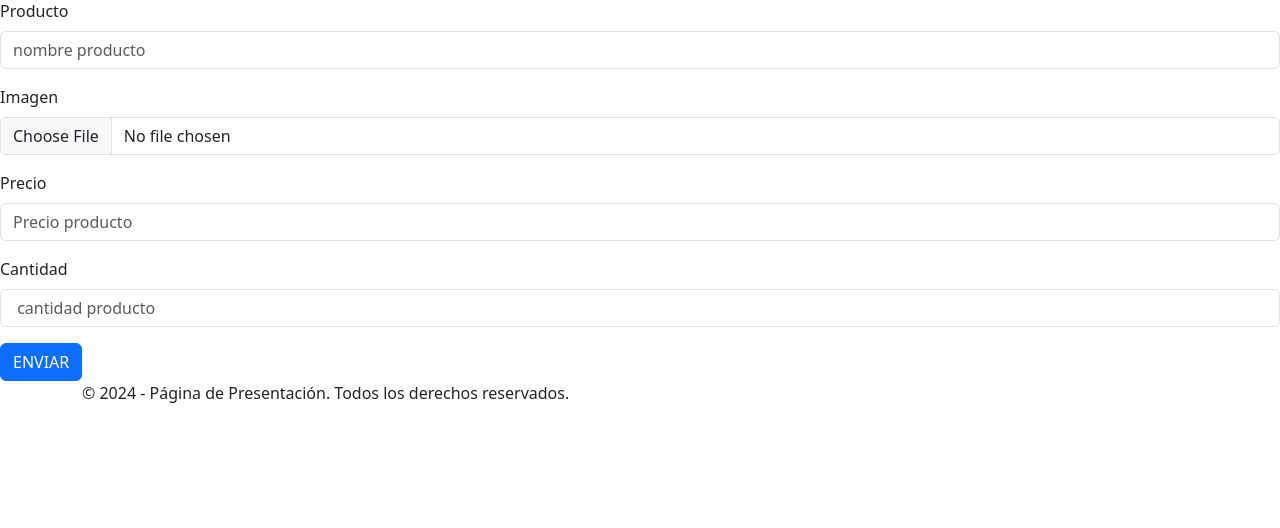
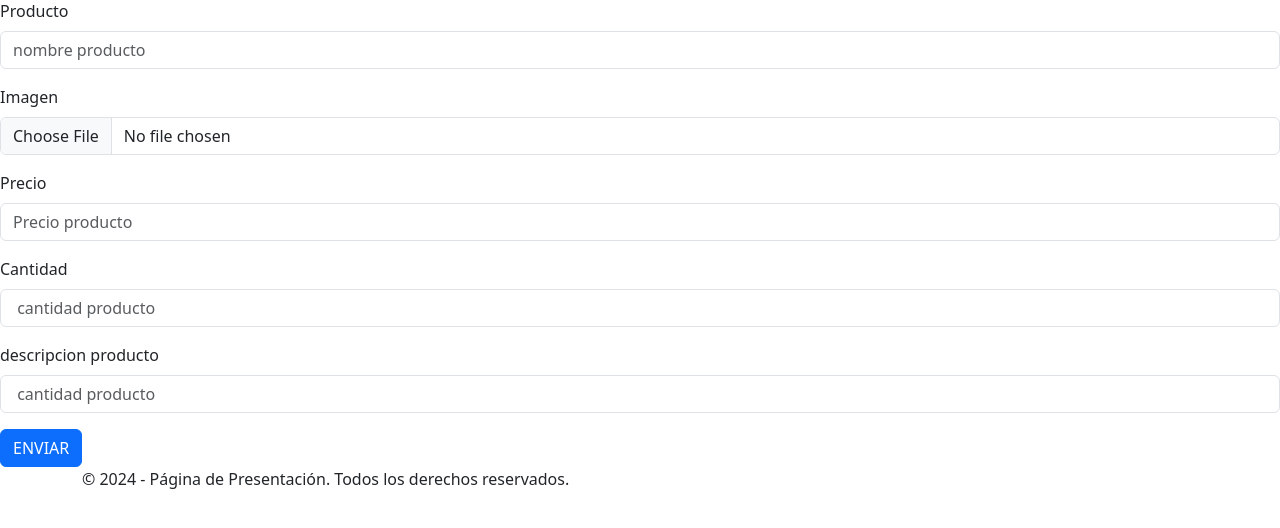
Before and after one commit to williRR/pagina-CRUD, a Flask app: page /agregar_producto in a window 1280 px wide. Shown: the part 57-585 px from the top of the page. Run offline with Flask 3, Linux system fonts and the light colour scheme; some libraries are stand-ins or nearby versions.

Commit message:
agregando un espaico para descripcion del producto en el formulario y editar imagenes

```diff
--- a/app/app.py
+++ b/app/app.py
@@ -53,6 +53,7 @@ def agregar_p():
         imagen=request.files['imagen']
         precio=request.form['precio']
         cantidad=request.form['cantidad']
+        descripcion=request.form['descripcion']
 
         tiempo=datetime.now()
         horaActual=tiempo.strftime('%Y%H%M%S')
@@ -65,8 +66,8 @@ def agregar_p():
         # creamos la conexion
         cursor=mysql.connection.cursor()
         # damos los valores a insertar
-        sql=('INSERT INTO producto (nombre,imagen,precio,cantidad) VALUES ( %s,%s,%s,%s);' )
-        datos=(producto,nuevoNombre,precio,cantidad)  # Guarda el nombre de la imagen, no el objeto de archivo
+        sql=('INSERT INTO producto (nombre,imagen,precio,cantidad,descripcion) VALUES ( %s,%s,%s,%s,%s);' )
+        datos=(producto,nuevoNombre,precio,cantidad,descripcion)  # Guarda el nombre de la imagen, no el objeto de archivo
         cursor.execute('USE tienda')
         cursor.execute(sql,datos)
         # realizamos la insercion
@@ -90,6 +91,7 @@ def editar(codigo):
 
     return render_template('admin/editar.html',producto=datos[0])
 
+import os
 
 @app.route('/update/<codigo>',methods=['POST'])
 def update(codigo):
@@ -98,36 +100,44 @@ def update(codigo):
         imagen=request.files['imagen']
         precio=request.form['precio']
         cantidad=request.form['cantidad']
-
+        descripcion=request.form['descripcion']
         tiempo=datetime.now()
         horaActual=tiempo.strftime('%Y%H%M%S')
         nuevoNombre = None
+
+        cursor=mysql.connection.cursor()
+        cursor.execute('USE tienda')
+
+        # Obtén la imagen actual del producto
+        cursor.execute('SELECT imagen FROM producto WHERE codigo={0}'.format(codigo,))
+        imagen_actual = cursor.fetchone()[0]
 
         if imagen.filename != "":
             nuevoNombre=horaActual+"_"+imagen.filename
             imagen.save('app/static/img/'+nuevoNombre)
 
-        #conexion a la base de datos
-        cursor=mysql.connection.cursor()
+            # Si se ha subido una nueva imagen, borra la imagen anterior
+            if imagen_actual is not None and os.path.exists('app/static/img/'+imagen_actual):
+                os.unlink('app/static/img/'+imagen_actual)
+        else:
+            # Si no se ha subido ninguna imagen, usa la imagen actual
+            nuevoNombre = imagen_actual
 
-        cursor.execute('USE tienda')
         sql="""
             UPDATE producto
             set
             nombre=%s,
             imagen=%s,
             precio=%s,
-            cantidad=%s
+            cantidad=%s,
+            descripcion=%s
             WHERE codigo=%s
             """
-        datos=(producto,nuevoNombre,precio,cantidad, codigo)
+        datos=(producto,nuevoNombre,precio,cantidad,descripcion, codigo)
         cursor.execute(sql,datos)
         mysql.connection.commit()
-    flash('Producto actualizado correctamente')
-    return redirect(url_for('administar'))
-
-
-
+        flash('Producto actualizado correctamente')
+        return redirect(url_for('administar'))
 
 
 # ELIMINAR PRODUCTOS
--- /dev/null
+++ b/app/templates/admin/descripcionP.html
@@ -0,0 +1,5 @@
+{%include 'admin/cabecera.html'%}
+
+
+
+{%include 'admin/pie.html'%}
--- a/app/templates/admin/nuevo.html
+++ b/app/templates/admin/nuevo.html
@@ -80,6 +80,18 @@
             placeholder=" cantidad producto"
         />
     </div>
+ <!--  CANTIDAD-->
+ <div class="mb-3">
+    <label for="" class="form-label">descripcion producto </label>
+    <input
+        type="text"
+        class="form-control"
+        name="descripcion"
+        id="descripcion"
+        aria-describedby="helpId"
+        placeholder=" cantidad producto"
+    />
+</div>
 
     <button
         type="submit"
--- a/base de datos.txt
+++ b/base de datos.txt
@@ -4,9 +4,9 @@ CREATE TABLE `tienda`.`producto` (
   `imagen` VARCHAR(255) NOT NULL,
   `precio` DECIMAL(10,2) NOT NULL DEFAULT '0.01',
   `cantidad` INT NOT NULL,
+  `descripcion` VARCHAR(500) NOT NULL,
 
   PRIMARY KEY (`codigo`)
 ) ENGINE = InnoDB;
 
-
 DROP TABLE producto;
```
Also changed, not shown: app/templates/admin/editar.html (+16 -0 lines), app/static/img/2024155214_v brake.png (deleted), app/static/img/2024214536_bici.jpg (renamed from app/static/img/2024225206_bici.jpg), app/static/img/2024225219_Casco-certificado-abatible-doble-proposito-para-moto-Ultra-4210-negro-mate-solido-Todomoto-Guatemala_1-1.jpg (deleted).
